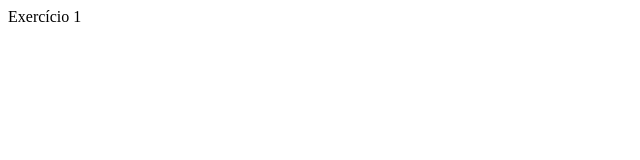
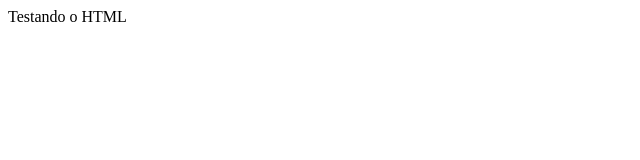
Before and after one commit to nynirak/PW1, a plain HTML site: page Exercício 1.html in a window 1280 px wide. Shown: the full height of the page, 0-640 px from the left. Drawn offline with Linux system fonts and the light colour scheme.

Commit message:
PW1 - Aula 01

```diff
--- a/Exercício 1.html
+++ b/Exercício 1.html
@@ -6,6 +6,6 @@
     <title>Exercício 1</title>
 </head>
 <body>
-    Exercício 1
+    Testando o HTML
 </body>
 </html>
```
